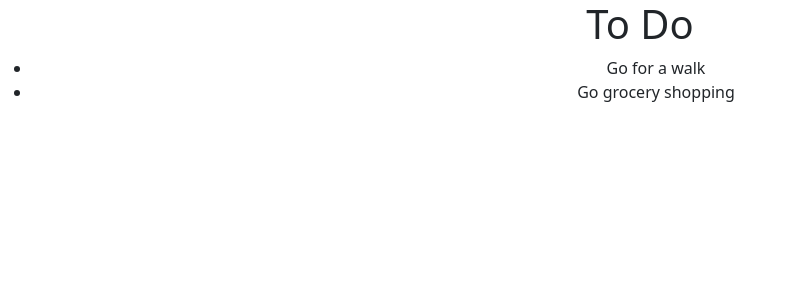
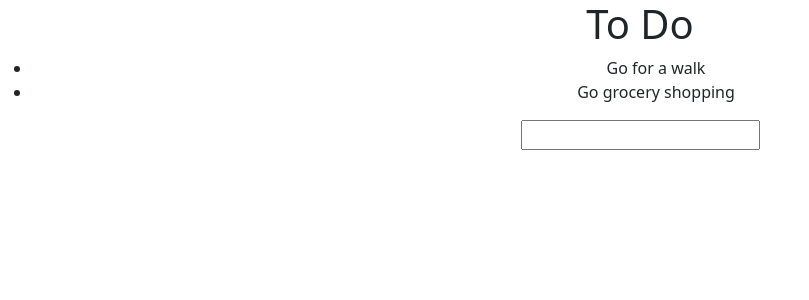
Before and after one commit to andrew-adomaitis/todo-list, a React (Create React App) app: page / in a window 1280 px wide. Shown: the top 300 px of the page, without its empty margins (0-809 px from the left). Built offline with nearby package versions, Linux system fonts and the light colour scheme.

Commit message:
Print the taskform's value to the console

```diff
--- a/src/components/task/task.jsx
+++ b/src/components/task/task.jsx
@@ -1,5 +1,6 @@
 import React, { Component } from 'react';
 
+// TODO probably remove
 class Task extends Component {
     state = {  }
     render() {
--- /dev/null
+++ b/src/components/task/taskform/taskform.jsx
@@ -0,0 +1,16 @@
+import React, { Component } from 'react';
+
+class Taskform extends Component {
+    getInputValue = (event) => {
+        const userValue = event.target.value;
+        console.log(userValue);
+    }
+
+    render() {
+        return (
+            <input type="text" onChange={this.getInputValue}></input>
+        );
+    }
+}
+
+export default Taskform;
--- a/src/components/tasklist/tasklist.jsx
+++ b/src/components/tasklist/tasklist.jsx
@@ -1,4 +1,5 @@
 import React, { Component } from 'react';
+import Taskform from '../task/taskform/taskform';
 import Task from '../task/task';
 
 class Tasklist extends Component {
@@ -9,6 +10,7 @@ class Tasklist extends Component {
         ]
     }
 
+
     render() {
         return (
             <React.Fragment>
@@ -18,6 +20,7 @@ class Tasklist extends Component {
                         <li>{task.task}</li>
                     ))}
                 </ul>
+                <Taskform />
             </React.Fragment>
         );
     }
```
